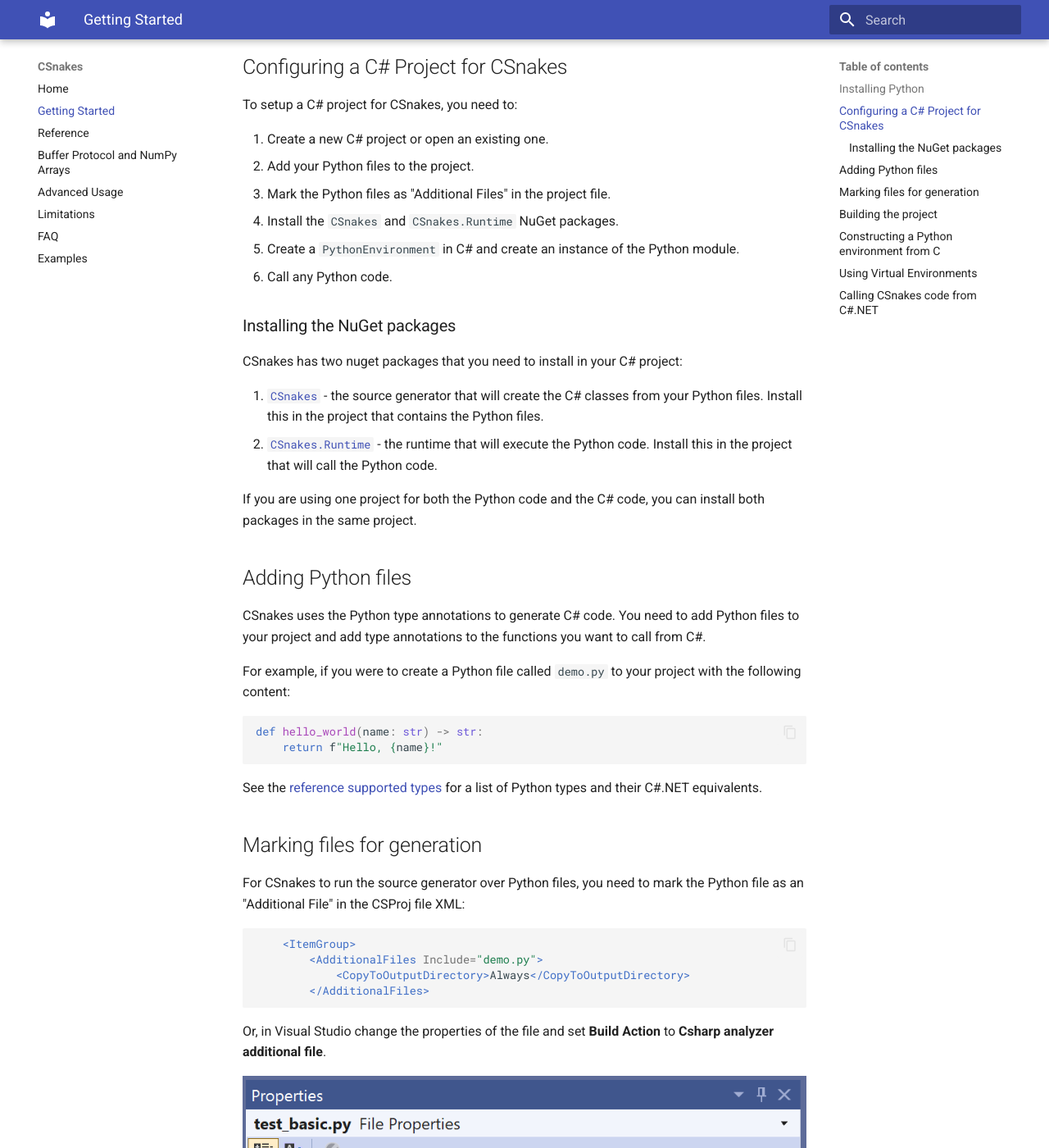
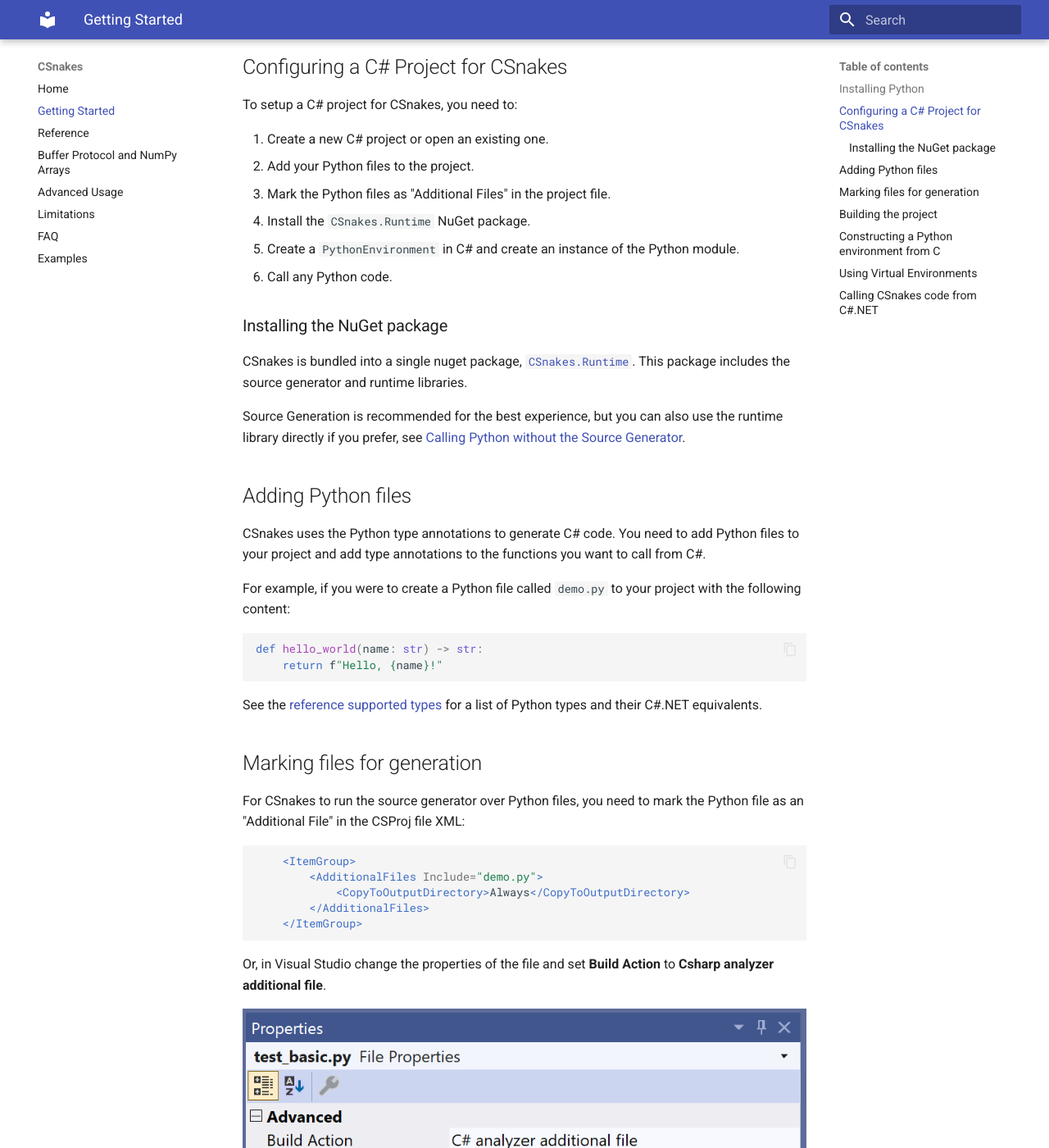
Before and after one commit to tonybaloney/CSnakes, an MkDocs documentation site: the page built from docs/getting-started.md, in a window 1280 px wide and 1400 px high, scrolled down 936 px. Shown: the whole window at 82% size. Built offline with MkDocs 1.6.1 and Material for MkDocs 9.7.7, drawn with Linux system fonts in a browser that asks for light colours; some of the changed text lies outside the part shown.

Commit message:
Update the package name in the docs

````diff
--- a/docs/getting-started.md
+++ b/docs/getting-started.md
@@ -5,7 +5,7 @@ To get started with CSnakes, you need to:
 * [Install Python](#installing-python)
 * [Put your Python files into a C# Project](#configuring-a-c-project-for-csnakes)
 * [Use type annotations for the functions you want to call from C#](#using-type-annotations-for-reflection)
-* [Install the `CSnakes` and `CSnakes.Runtime` packages into the project](#installing-the-nuget-packages-for-csnakes)
+* [Install the `CSnakes.Runtime` package into the project](#installing-the-nuget-packages-for-csnakes)
 * [Mark them for source generation](#marking-files-for-generation)
 * [Install the `CSnakes.Runtime` nuget package in the C# Project you want to execute the Python code from](#building-the-project)
 * [Setup a Virtual Environment (Optional)](#using-virtual-environments)
@@ -32,18 +32,15 @@ To setup a C# project for CSnakes, you need to:
 1. Create a new C# project or open an existing one.
 2. Add your Python files to the project.
 3. Mark the Python files as "Additional Files" in the project file.
-4. Install the `CSnakes` and `CSnakes.Runtime` NuGet packages.
+4. Install the `CSnakes.Runtime` NuGet package.
 5. Create a `PythonEnvironment` in C# and create an instance of the Python module.
 6. Call any Python code.
 
-### Installing the NuGet packages
+### Installing the NuGet package
 
-CSnakes has two nuget packages that you need to install in your C# project:
+CSnakes is bundled into a single nuget package, [`CSnakes.Runtime`](https://www.nuget.org/packages/CSnakes.Runtime/). This package includes the source generator and runtime libraries.
 
-1. [`CSnakes`](https://www.nuget.org/packages/CSnakes/) - the source generator that will create the C# classes from your Python files. Install this in the project that contains the Python files.
-2. [`CSnakes.Runtime`](https://www.nuget.org/packages/CSnakes.Runtime/) - the runtime that will execute the Python code. Install this in the project that will call the Python code.
-
-If you are using one project for both the Python code and the C# code, you can install both packages in the same project.
+Source Generation is recommended for the best experience, but you can also use the runtime library directly if you prefer, see [Calling Python without the Source Generator](advanced.md#calling-python-without-the-source-generator).
 
 ## Adding Python files
 
@@ -67,6 +64,7 @@ For CSnakes to run the source generator over Python files, you need to mark the
         <AdditionalFiles Include="demo.py">
             <CopyToOutputDirectory>Always</CopyToOutputDirectory>
         </AdditionalFiles>
+    </ItemGroup>
 ```
 
 Or, in Visual Studio change the properties of the file and set **Build Action** to **Csharp analyzer additional file**.
````
Also changed, not shown: README.md (+1 -1 lines), docs/advanced.md (+10 -0 lines), docs/index.md (+1 -1 lines).
